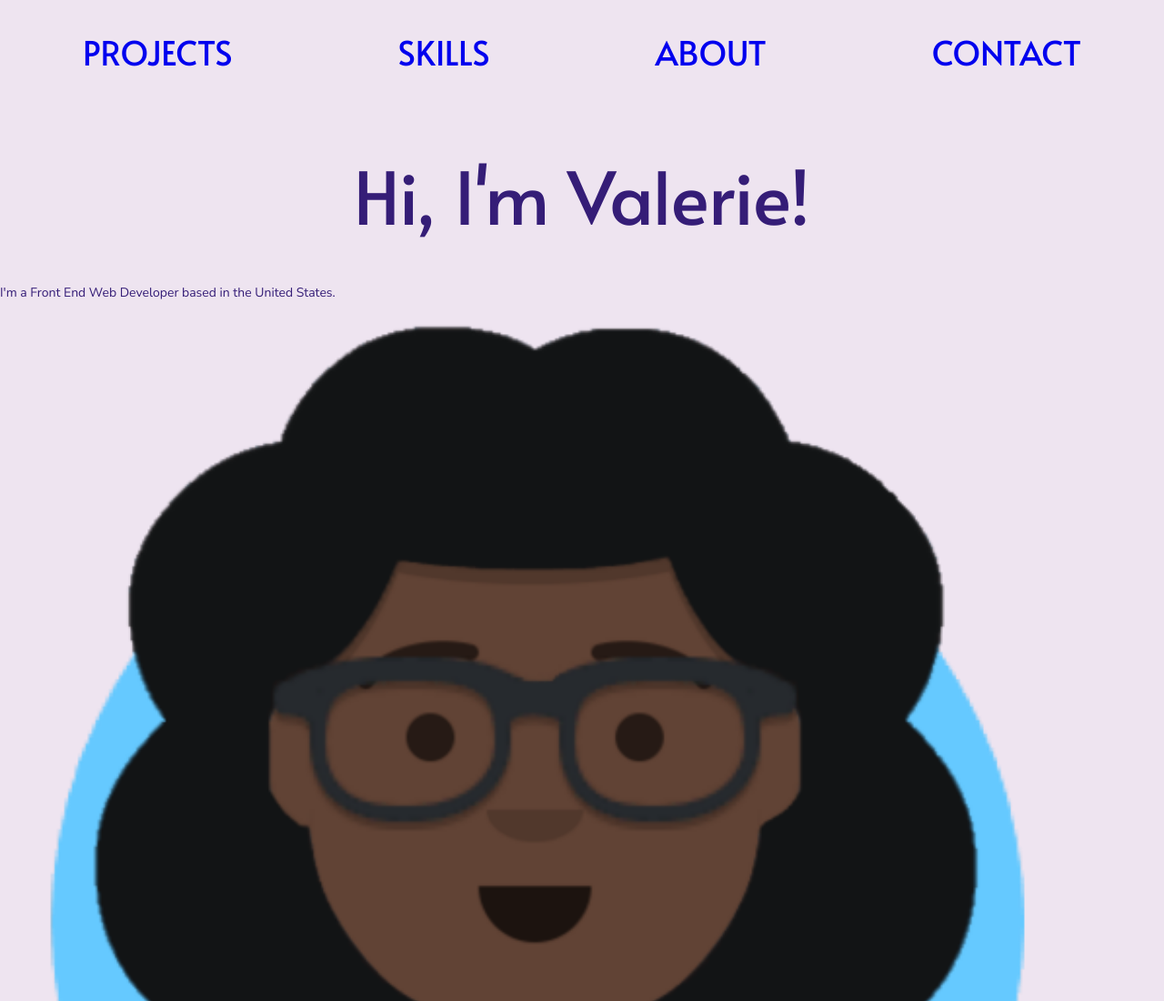
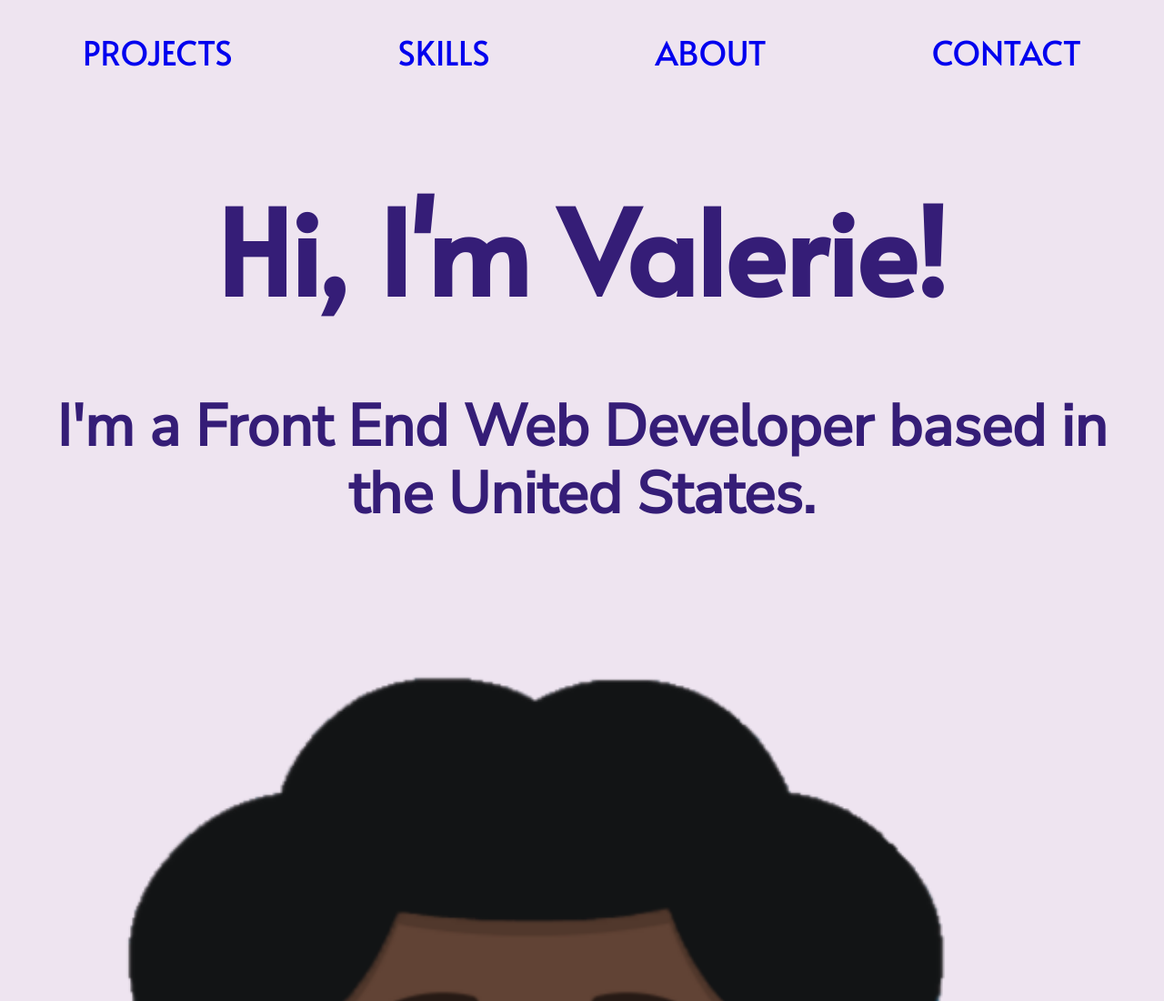
Before and after one commit to val-ue/portfolio-site, a plain HTML site: page index.html in a window 1280 px wide. Shown: the top 1100 px of the page at 91% size. Drawn offline with nearby package versions, Linux system fonts and the light colour scheme.

Commit message:
Edited intro css

```diff
--- a/css/main.css
+++ b/css/main.css
@@ -21,8 +21,6 @@ a {
 
 h1 {
   font-family: 'Alata', sans-serif;
-  font-weight: 500;
-  font-size: 5em;
   text-align: center;
 }
 
@@ -47,6 +45,8 @@ address {
 }
 
 .content-wrapper {
+
+
   width: 100%;
   margin: 0px;
 }
@@ -144,3 +144,26 @@ footer p {
 
 
 /* --------- Mobile Styles ---------*/
+
+.intro {
+
+  display: flex;
+  margin-bottom: 150px;
+}
+
+.intro content-wrapper {
+  justify-content: center;
+}
+
+.intro h1 {
+  font-weight: 600;
+  font-size: 8em;
+}
+
+.intro p {
+ margin: 0px 30px;
+  font-size: 4em;
+  font-weight: 600;
+  text-align: center;
+
+}
```
